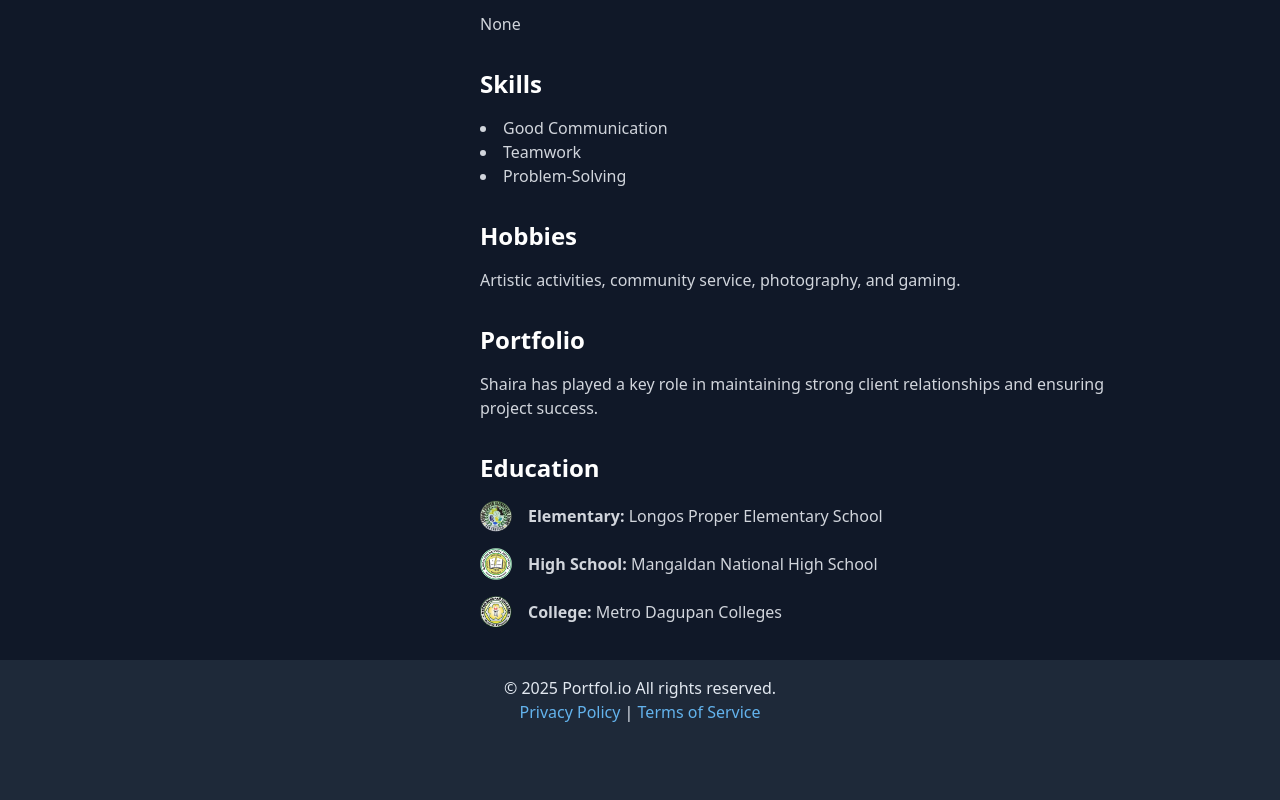
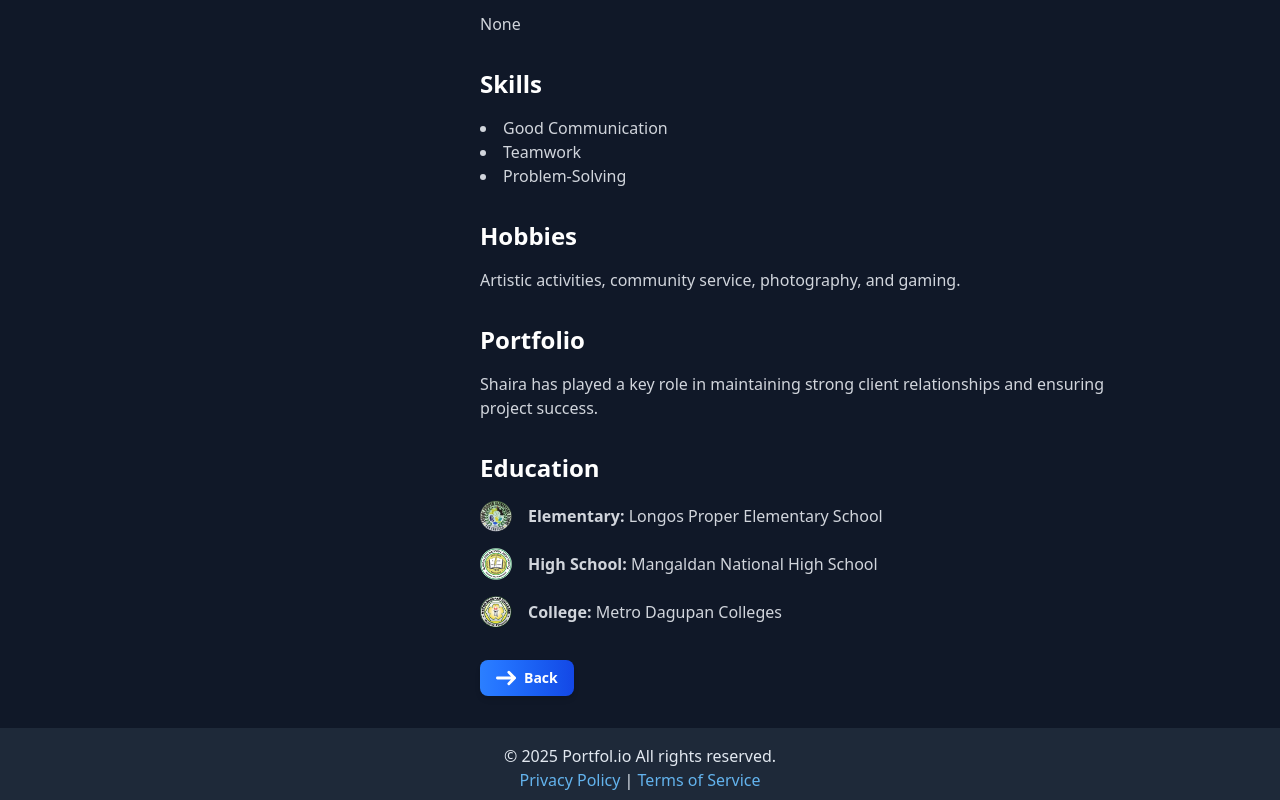
Before and after one commit to Brent001/Portfol.io, a SvelteKit app: page /team/shaira in a window 1280 px wide. Shown: the part 572-1372 px from the top of the page. Before the commit the page ends 1304 px from the top, so only its background shows below. Built offline with nearby package versions, Linux system fonts and the light colour scheme.

Commit message:
add minimal improvement

```diff
--- a/src/routes/team/+page.svelte
+++ b/src/routes/team/+page.svelte
@@ -1,5 +1,5 @@
 <script lang="ts">
-    import { fade } from 'svelte/transition'; // Import the fade transition
+    import { fade, slide } from 'svelte/transition'; // Import fade and slide transitions
     import Footer from '$lib/components/Footer.svelte';
     import NavBar from '../../lib/components/NavBar.svelte';
 
@@ -50,28 +50,28 @@
 
 <NavBar />
 
-<main
-    class="flex-grow py-8 px-4 sm:px-8 bg-gray-900 text-gray-100"
-    in:fade={{ duration: 300 }}
-    out:fade={{ duration: 300 }}
->
+<main class="flex-grow py-8 px-4 sm:px-8 bg-gray-900 text-gray-100">
     <section id="team" class="max-w-screen-xl mx-auto">
-        <h2 class="text-2xl sm:text-3xl font-extrabold mb-8 sm:mb-12 text-center text-white">Team Members</h2>
+        <h2 class="text-2xl sm:text-3xl font-extrabold mb-8 sm:mb-12 text-center text-white" in:fade={{ duration: 500 }}>
+            Team Members
+        </h2>
         <div class="space-y-4 sm:space-y-6">
             {#each teamMembers as member}
                 <button
                     class="bg-gray-800 p-4 sm:p-6 rounded-lg shadow-lg transition-all duration-500 cursor-pointer text-left w-full"
                     on:click={() => toggleExpand(member.id)}
                     aria-expanded={expandedMember === member.id}
+                    in:fade={{ duration: 300 }}
                 >
                     <div class="flex flex-col sm:flex-row items-center sm:items-start">
                         <img
                             src={member.image}
                             alt={member.name}
                             class="rounded-xl w-20 h-20 sm:w-32 sm:h-32 object-cover mb-4 sm:mb-0 sm:mr-6 shadow-md"
+                            in:fade={{ duration: 300 }}
                         >
                         <div class="flex-1">
-                            <h3 class="text-lg sm:text-xl font-semibold text-white">
+                            <h3 class="text-lg sm:text-xl font-semibold text-white" in:fade={{ duration: 300 }}>
                                 {member.name}
                             </h3>
                             <p class="text-xs sm:text-sm text-gray-400">{member.role}</p>
@@ -86,7 +86,7 @@
                         }`}
                     >
                         {#if expandedMember === member.id}
-                            <div class="mt-4 text-sm sm:text-base text-gray-300">
+                            <div class="mt-4 text-sm sm:text-base text-gray-300" in:slide={{ duration: 300 }}>
                                 <h4 class="text-base sm:text-lg font-bold text-white">Skills:</h4>
                                 <ul class="list-disc list-inside">
                                     {#each member.skills as skill}
--- a/src/routes/team/brent/+page.svelte
+++ b/src/routes/team/brent/+page.svelte
@@ -1,6 +1,7 @@
 <script>
     import Footer from '$lib/components/Footer.svelte';
     import NavBar from '$lib/components/NavBar.svelte';
+    import { fade, scale } from 'svelte/transition';
 
     const member = {
         name: "Brent Kenneth O. Abrazaldo",
@@ -36,7 +37,7 @@
     <section class="max-w-screen-lg mx-auto grid grid-cols-1 sm:grid-cols-3 gap-8">
         <!-- Left Column: Profile Picture -->
         <div class="text-center sm:col-span-1">
-            <div class="relative mx-auto w-36 h-36 sm:w-52 sm:h-52">
+            <div class="relative mx-auto w-36 h-36 sm:w-52 sm:h-52" in:scale={{ duration: 500 }}>
                 <!-- Animated Border -->
                 <div class="relative w-full h-full rounded-xl border-animation">
                     <!-- Profile Picture -->
@@ -47,8 +48,12 @@
                     />
                 </div>
             </div>
-            <h1 class="text-xl sm:text-3xl font-bold text-white mt-4 sm:mt-6">{member.name}</h1>
-            <p class="text-base sm:text-lg text-gray-400 mt-2">{member.role}</p>
+            <h1 class="text-xl sm:text-3xl font-bold text-white mt-4 sm:mt-6" in:fade={{ duration: 500 }}>
+                {member.name}
+            </h1>
+            <p class="text-base sm:text-lg text-gray-400 mt-2" in:fade={{ duration: 500 }}>
+                {member.role}
+            </p>
         </div>
 
         <!-- Right Column: About, Skills, Portfolio, and Education -->
--- a/src/routes/team/irish/+page.svelte
+++ b/src/routes/team/irish/+page.svelte
@@ -1,6 +1,7 @@
 <script>
     import Footer from '$lib/components/Footer.svelte';
     import NavBar from '$lib/components/NavBar.svelte';
+    import { fade, scale } from 'svelte/transition';
 
     // Updated data for Irish M. Villanueva
     const member = {
@@ -37,7 +38,7 @@
     <section class="max-w-screen-lg mx-auto grid grid-cols-1 sm:grid-cols-3 gap-8">
         <!-- Left Column: Profile Picture -->
         <div class="text-center sm:col-span-1">
-            <div class="relative mx-auto w-32 h-32 sm:w-52 sm:h-52">
+            <div class="relative mx-auto w-32 h-32 sm:w-52 sm:h-52" in:scale={{ duration: 500 }}>
                 <!-- Animated Border -->
                 <div class="relative w-full h-full rounded-xl border-animation">
                     <!-- Profile Picture -->
@@ -48,8 +49,12 @@
                     />
                 </div>
             </div>
-            <h1 class="text-xl sm:text-3xl font-bold text-white mt-4 sm:mt-6">{member.name}</h1>
-            <p class="text-base sm:text-lg text-gray-400 mt-2">{member.role}</p>
+            <h1 class="text-xl sm:text-3xl font-bold text-white mt-4 sm:mt-6" in:fade={{ duration: 500 }}>
+                {member.name}
+            </h1>
+            <p class="text-base sm:text-lg text-gray-400 mt-2" in:fade={{ duration: 500 }}>
+                {member.role}
+            </p>
         </div>
 
         <!-- Right Column: About, Skills, Portfolio, and Education -->
--- a/src/routes/team/shaira/+page.svelte
+++ b/src/routes/team/shaira/+page.svelte
@@ -1,6 +1,7 @@
 <script>
     import Footer from '$lib/components/Footer.svelte';
     import NavBar from '$lib/components/NavBar.svelte';
+    import { fade, scale } from 'svelte/transition';
 
     // Updated data for Shaira Embornal
     const member = {
@@ -37,7 +38,7 @@
     <section class="max-w-screen-lg mx-auto grid grid-cols-1 sm:grid-cols-3 gap-8">
         <!-- Left Column: Profile Picture -->
         <div class="text-center sm:col-span-1">
-            <div class="relative mx-auto w-32 h-32 sm:w-52 sm:h-52">
+            <div class="relative mx-auto w-32 h-32 sm:w-52 sm:h-52" in:scale={{ duration: 500 }}>
                 <!-- Animated Border -->
                 <div class="relative w-full h-full rounded-xl border-animation">
                     <!-- Profile Picture -->
@@ -48,8 +49,12 @@
                     />
                 </div>
             </div>
-            <h1 class="text-xl sm:text-3xl font-bold text-white mt-4 sm:mt-6">{member.name}</h1>
-            <p class="text-base sm:text-lg text-gray-400 mt-2">{member.role}</p>
+            <h1 class="text-xl sm:text-3xl font-bold text-white mt-4 sm:mt-6" in:fade={{ duration: 500 }}>
+                {member.name}
+            </h1>
+            <p class="text-base sm:text-lg text-gray-400 mt-2" in:fade={{ duration: 500 }}>
+                {member.role}
+            </p>
         </div>
 
         <!-- Right Column: About, Skills, Portfolio, and Education -->
@@ -99,6 +104,32 @@
                     <span><strong>College:</strong> {member.education.college}</span>
                 </li>
             </ul>
+
+            <!-- Add "Back" button at the bottom of the right column -->
+            <div class="mt-8 text-left">
+                <button
+                    type="button"
+                    class="bg-gradient-to-r from-blue-500 to-blue-700 hover:from-blue-600 hover:to-blue-800 text-white font-semibold text-xs sm:text-sm py-2 px-4 rounded-lg shadow-md inline-flex items-center transition duration-300"
+                    on:click={() => window.history.back()}
+                >
+                    <svg
+                        class="w-4 h-4 sm:w-5 sm:h-5 mr-2"
+                        aria-hidden="true"
+                        xmlns="http://www.w3.org/2000/svg"
+                        fill="none"
+                        viewBox="0 0 14 10"
+                    >
+                        <path
+                            stroke="currentColor"
+                            stroke-linecap="round"
+                            stroke-linejoin="round"
+                            stroke-width="2"
+                            d="M1 5h12m0 0L9 1m4 4L9 9"
+                        />
+                    </svg>
+                    Back
+                </button>
+            </div>
         </div>
     </section>
 </main>
```
